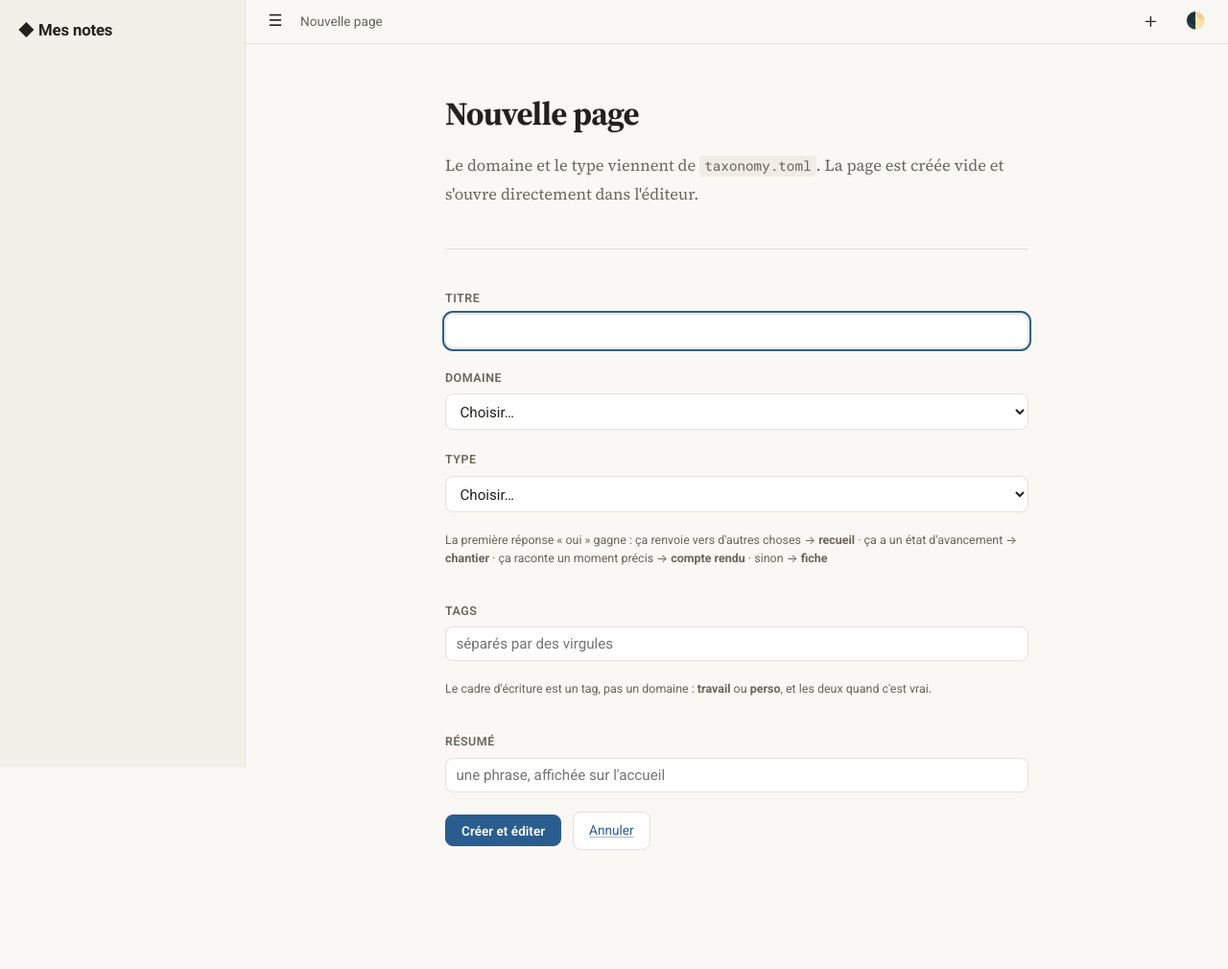
After one commit to walcark/avallon, a Django app: page /nouvelle/ in a window 1280 px wide. The commit adds this page. Shown: the whole page at 96% size. Run offline with Django 5.2, Linux system fonts and the light colour scheme; some libraries are stand-ins or nearby versions.

Commit message:
feat: create a page from the browser
The + button in the topbar (or Ctrl+N, or the command palette) opens a form
for the title, domain, type, tags and summary. The page is created empty,
committed, and the browser lands straight in its editor, since writing in it
is always the next thing wanted.

Domain and type are offered from taxonomy.toml only, so the web cannot create
what `pixi run check-taxo` would then flag as out of vocabulary. The rules for
choosing them are printed under the fields they apply to rather than left in
the documentation: that is the moment they are needed, and nobody opens
taxonomy.toml then.

The slug and the frontmatter are imported from scripts/new_page.py instead of
being written a second time. Two implementations would drift, and the visible
symptom would be `pixi run new` and the browser disagreeing on the URL for the
same title.

The button lives in base.html rather than beside the editor in index.html:
creating a page is just as useful from the home page or from a search.

```diff
--- a/src/pages/content.py
+++ b/src/pages/content.py
@@ -11,6 +11,7 @@ without any src rewriting.
 
 from __future__ import annotations
 
+import datetime
 import html
 import os
 import re
@@ -119,34 +120,49 @@ class SearchHit:
 # Directory names double as URL segments, so they stay lowercase and
 # unaccented. `[labels]` in taxonomy.toml maps them to what a reader sees
 # ("sante" -> "santé", "cr" -> "compte rendu"), leaving the paths untouched.
-_labels_cache: tuple[float, dict[str, str]] | None = None
+_taxonomy_cache: tuple[float, dict[str, Any]] | None = None
 
 
-def labels() -> dict[str, str]:
-    """Display names declared in taxonomy.toml, keyed by directory name.
+def taxonomy() -> dict[str, Any]:
+    """Parsed taxonomy.toml, cached against its mtime.
 
-    Cached against the file's mtime: it is read on nearly every request, and
-    it changes about twice a year.
+    It is read on nearly every request and changes about twice a year, so the
+    cache matters; keying it on the mtime means an edit still takes effect
+    without restarting the server.
     """
-    global _labels_cache
+    global _taxonomy_cache
     path = CONTENT_DIR / "taxonomy.toml"
     try:
         mtime = path.stat().st_mtime
     except OSError:
         return {}
-    if _labels_cache is None or _labels_cache[0] != mtime:
+    if _taxonomy_cache is None or _taxonomy_cache[0] != mtime:
         try:
             data = tomllib.loads(path.read_text(encoding="utf-8"))
         except (OSError, tomllib.TOMLDecodeError):
             data = {}
-        raw = data.get("labels")
-        table = (
-            {str(k): str(v) for k, v in raw.items()}
-            if isinstance(raw, dict)
-            else {}
-        )
-        _labels_cache = (mtime, table)
-    return _labels_cache[1]
+        _taxonomy_cache = (mtime, data)
+    return _taxonomy_cache[1]
+
+
+def labels() -> dict[str, str]:
+    """Display names declared in taxonomy.toml, keyed by directory name."""
+    raw = taxonomy().get("labels")
+    return {str(k): str(v) for k, v in raw.items()} if isinstance(raw, dict) else {}
+
+
+def vocabulary() -> dict[str, list[str]]:
+    """The declared domains and types, each paired with its display name.
+
+    The creation form offers exactly this and nothing else, which is the same
+    rule `pixi run new` enforces: a page cannot be born under an undeclared
+    domain or type.
+    """
+    data = taxonomy()
+    return {
+        key: sorted(str(v) for v in data.get(key, []) or [])
+        for key in ("domains", "types")
+    }
 
 
 def label_for(name: str) -> str:
@@ -203,6 +219,76 @@ class StaleEdit(Exception):
     can hold the same page at once, and the last writer would otherwise win in
     silence.
     """
+
+
+class InvalidPage(ValueError):
+    """The submitted creation form cannot produce a page."""
+
+
+def create_page(
+    domain: str, type_: str, title: str, tags: list[str], summary: str = ""
+) -> Page:
+    """Scaffold ``<domain>/<type>/<slug>/index.md`` and return the new Page.
+
+    The slug and the frontmatter come from ``scripts/new_page.py`` rather than
+    from a second implementation here: the browser and ``pixi run new`` must
+    produce the same URL for the same title, and two copies of the rules would
+    drift apart.
+
+    Parameters
+    ----------
+    domain, type_ : str
+        Must both be declared in taxonomy.toml.
+    title : str
+        Free text; the slug is derived from it.
+    tags : list of str
+        Free text, no vocabulary.
+    summary : str, optional
+        One-line summary shown on the home page.
+
+    Returns
+    -------
+    Page
+        The page just created.
+
+    Raises
+    ------
+    InvalidPage
+        Undeclared domain or type, or an empty title.
+    """
+    # scripts/ is on sys.path (see config.settings).
+    from new_page import scalar, slugify
+
+    vocab = vocabulary()
+    if domain not in vocab["domains"]:
+        raise InvalidPage(f"Domaine non déclaré : {domain}")
+    if type_ not in vocab["types"]:
+        raise InvalidPage(f"Type non déclaré : {type_}")
+    if not title.strip():
+        raise InvalidPage("Le titre est obligatoire.")
+
+    base = CONTENT_DIR / domain / type_
+    slug = slugify(title)
+    target = base / slug
+    suffix = 2
+    while target.exists():
+        target = base / f"{slug}-{suffix}"
+        suffix += 1
+
+    today = datetime.date.today().isoformat()
+    lines = [
+        f"title: {scalar(title.strip())}",
+        f"date: {today}",
+        f"updated: {today}",
+        "tags: [" + ", ".join(scalar(t) for t in tags) + "]",
+    ]
+    if summary.strip():
+        lines.append(f"summary: {scalar(summary.strip())}")
+    body = "---\n" + "\n".join(lines) + "\n---\n\n"
+
+    target.mkdir(parents=True)
+    (target / "index.md").write_text(body, encoding="utf-8")
+    return _page_from(target / "index.md")
 
 
 def page_mtime(index_md: Path) -> float:
--- a/src/pages/static/pages/css/style.css
+++ b/src/pages/static/pages/css/style.css
@@ -830,3 +830,62 @@ mjx-container[display="true"] { margin: 1.4em 0; }
 }
 .editor-status[data-kind="ok"]    { color: var(--accent); }
 .editor-status[data-kind="error"] { color: light-dark(#a3341f, #e79080); }
+
+/* --------------------------------------------------------------------------
+   Creation form
+   -------------------------------------------------------------------------- */
+
+#newPage svg { width: 1.05rem; height: 1.05rem; display: block; }
+
+.form { display: flex; flex-direction: column; gap: 1.25rem; margin-top: 1.5rem; }
+.form-row { display: flex; flex-direction: column; gap: 0.35rem; }
+.form-row label {
+    font-family: var(--font-ui);
+    font-size: 0.78rem;
+    font-weight: 600;
+    letter-spacing: 0.04em;
+    text-transform: uppercase;
+    color: var(--muted);
+}
+.form-row input,
+.form-row select {
+    font-family: var(--font-ui);
+    font-size: 0.95rem;
+    padding: 0.5rem 0.65rem;
+    border: 1px solid var(--border);
+    border-radius: 8px;
+    background: var(--surface);
+    color: var(--ink);
+}
+.form-row input:focus-visible,
+.form-row select:focus-visible {
+    outline: 2px solid var(--accent);
+    outline-offset: 1px;
+}
+/* The decision rules sit under the field they apply to, because that is where
+   the choice is made; in taxonomy.toml nobody reads them at that moment. */
+.form-hint {
+    margin: 0;
+    font-family: var(--font-ui);
+    font-size: 0.78rem;
+    line-height: 1.5;
+    color: var(--muted);
+}
+.form-actions { display: flex; align-items: center; gap: 0.75rem; }
+.btn-primary {
+    background: var(--accent);
+    border-color: var(--accent);
+    color: light-dark(#fff, #17212b);
+    font-weight: 600;
+}
+.btn-primary:hover { filter: brightness(1.08); background: var(--accent); }
+.form-error {
+    margin: 0;
+    padding: 0.6rem 0.8rem;
+    border-radius: 8px;
+    border: 1px solid light-dark(#e4b4a8, #7a4034);
+    background: light-dark(#fbeeea, #2c1c18);
+    color: light-dark(#a3341f, #e79080);
+    font-family: var(--font-ui);
+    font-size: 0.88rem;
+}
--- a/src/pages/templates/base.html
+++ b/src/pages/templates/base.html
@@ -56,6 +56,15 @@
             <button type="button" class="icon-btn" id="navToggle" aria-label="Afficher ou masquer le menu">☰</button>
             <span class="topbar-title">{% block topbar %}{% endblock %}</span>
             {% block topbar_actions %}{% endblock %}
+            <!-- In base.html, not next to the editor in index.html: creating a
+                 page is just as useful from the home page or a search. -->
+            <a class="icon-btn" href="/nouvelle/" id="newPage"
+               aria-label="Créer une nouvelle page" title="Nouvelle page (Ctrl+N)">
+                <svg viewBox="0 0 24 24" fill="none" stroke="currentColor" stroke-width="2"
+                     stroke-linecap="round" aria-hidden="true">
+                    <path d="M12 5v14M5 12h14"/>
+                </svg>
+            </a>
             <button type="button" class="icon-btn" id="themeToggle" aria-label="Basculer le thème clair/sombre">🌓</button>
         </header>
 
@@ -134,6 +143,7 @@
           return { title: a.textContent.trim(), url: a.getAttribute('href') };
         });
         var ACTIONS = [
+          { title: 'Nouvelle page', url: '/nouvelle/' },
           { title: 'Basculer le thème clair/sombre', run: toggleTheme },
           { title: 'Basculer la largeur de lecture', run: toggleWidth },
           { title: 'Afficher ou masquer le menu', run: function () {
@@ -245,7 +255,10 @@
           }
         });
         document.addEventListener('keydown', function (e) {
-          if ((e.ctrlKey || e.metaKey) && e.key.toLowerCase() === 'k') {
+          if ((e.ctrlKey || e.metaKey) && e.key.toLowerCase() === 'n') {
+            e.preventDefault();
+            window.location.href = '/nouvelle/';
+          } else if ((e.ctrlKey || e.metaKey) && e.key.toLowerCase() === 'k') {
             e.preventDefault();
             palette.hidden ? open() : close();
           } else if (e.key === 'Escape' && !palette.hidden) {
--- /dev/null
+++ b/src/pages/templates/new.html
@@ -0,0 +1,80 @@
+{% extends "base.html" %}
+{% load taxonomy %}
+
+{% block title %}Nouvelle page{% endblock %}
+{% block topbar %}Nouvelle page{% endblock %}
+
+{% block content %}
+<main class="prose">
+    <header class="page-head">
+        <h1>Nouvelle page</h1>
+        <p class="page-summary">
+            Le domaine et le type viennent de <code>taxonomy.toml</code>. La page
+            est créée vide et s'ouvre directement dans l'éditeur.
+        </p>
+    </header>
+
+    {% if error %}<p class="form-error" role="alert">{{ error }}</p>{% endif %}
+
+    <form class="form" method="post" action="/nouvelle/">
+        {% csrf_token %}
+
+        <div class="form-row">
+            <label for="f-title">Titre</label>
+            <input type="text" id="f-title" name="title" value="{{ form.title }}"
+                   required autofocus autocomplete="off">
+        </div>
+
+        <div class="form-row">
+            <label for="f-domain">Domaine</label>
+            <select id="f-domain" name="domain" required>
+                <option value="" disabled {% if not form.domain %}selected{% endif %}>Choisir…</option>
+                {% for d in domains %}
+                <option value="{{ d }}" {% if form.domain == d %}selected{% endif %}>{{ d|label }}</option>
+                {% endfor %}
+            </select>
+        </div>
+
+        <div class="form-row">
+            <label for="f-type">Type</label>
+            <select id="f-type" name="type" required>
+                <option value="" disabled {% if not form.type %}selected{% endif %}>Choisir…</option>
+                {% for t in types %}
+                <option value="{{ t }}" {% if form.type == t %}selected{% endif %}>{{ t|label }}</option>
+                {% endfor %}
+            </select>
+            <!-- The rule for picking a type, where the choice is actually made.
+                 It lives in taxonomy.toml too, but nobody opens that file at
+                 the moment they need it. -->
+            <p class="form-hint">
+                La première réponse « oui » gagne :
+                ça renvoie vers d'autres choses → <b>recueil</b> ·
+                ça a un état d'avancement → <b>chantier</b> ·
+                ça raconte un moment précis → <b>compte rendu</b> ·
+                sinon → <b>fiche</b>
+            </p>
+        </div>
+
+        <div class="form-row">
+            <label for="f-tags">Tags</label>
+            <input type="text" id="f-tags" name="tags" value="{{ form.tags }}"
+                   autocomplete="off" placeholder="séparés par des virgules">
+            <p class="form-hint">
+                Le cadre d'écriture est un tag, pas un domaine : <b>travail</b> ou
+                <b>perso</b>, et les deux quand c'est vrai.
+            </p>
+        </div>
+
+        <div class="form-row">
+            <label for="f-summary">Résumé</label>
+            <input type="text" id="f-summary" name="summary" value="{{ form.summary }}"
+                   autocomplete="off" placeholder="une phrase, affichée sur l'accueil">
+        </div>
+
+        <div class="form-actions">
+            <button type="submit" class="btn btn-primary">Créer et éditer</button>
+            <a class="btn" href="/">Annuler</a>
+        </div>
+    </form>
+</main>
+{% endblock %}
--- a/src/pages/urls.py
+++ b/src/pages/urls.py
@@ -6,6 +6,7 @@ urlpatterns = [
     path("", views.home, name="home"),
     path("search/", views.search, name="search"),
     path("stream/", views.markdown_stream, name="stream"),
+    path("nouvelle/", views.new_page, name="new"),
     path("source/", views.page_source, name="source"),
     path("save/", views.save_page, name="save"),
     # Catch-all (kept last): resolves a hierarchical URL to a page or a
--- a/src/pages/views.py
+++ b/src/pages/views.py
@@ -1,5 +1,6 @@
 import asyncio
 import json
+import re
 
 import sync
 from django.conf import settings
@@ -7,6 +8,7 @@ from django.http import (
     FileResponse,
     Http404,
     HttpResponsePermanentRedirect,
+    HttpResponseRedirect,
     JsonResponse,
     StreamingHttpResponse,
 )
@@ -121,7 +123,7 @@ def _editable_page(relpath: str):
     return index_md
 
 
-def _commit_page(relpath: str) -> bool:
+def _commit_page(relpath: str, action: str = "edit") -> bool:
     """Commit the saved page, then push in the background. Returns whether a
     commit was made.
 
@@ -134,11 +136,52 @@ def _commit_page(relpath: str) -> bool:
     if not sync.is_repo_root(content_dir):
         return False  # not its own repo (dev fallback): saving stays unversioned
     committed, _ = sync.commit_scoped(
-        content_dir, f"edit {relpath}", window=sync.sync_window()
+        content_dir, f"{action} {relpath}", window=sync.sync_window()
     )
     if committed:
         sync.spawn_flush(content_dir)
     return committed
+
+
+def new_page(request):
+    """Create a page from the browser: the form on GET, the page on POST.
+
+    Domain and type are offered from taxonomy.toml only, so the web cannot
+    create what `pixi run check-taxo` would then flag as out of vocabulary.
+    """
+    if not may_edit(request):
+        raise Http404("Édition indisponible")
+
+    vocab = content.vocabulary()
+    form = {"domain": "", "type": "", "title": "", "tags": "", "summary": ""}
+    error = ""
+
+    if request.method == "POST":
+        form = {k: request.POST.get(k, "").strip() for k in form}
+        tags = [t for t in re.split(r"[,\n]+", form["tags"]) if t.strip()]
+        try:
+            page = content.create_page(
+                form["domain"], form["type"], form["title"],
+                [t.strip() for t in tags], form["summary"],
+            )
+        except content.InvalidPage as exc:
+            error = str(exc)
+        else:
+            _commit_page(page.relpath, action="new")
+            # Straight into the editor: a page created from the browser is
+            # empty, so the next thing wanted is always to write in it.
+            return HttpResponseRedirect(page.url + "#edit")
+
+    return render(
+        request,
+        "new.html",
+        {
+            "domains": vocab["domains"],
+            "types": vocab["types"],
+            "form": form,
+            "error": error,
+        },
+    )
 
 
 def page_source(request):
```
Also changed, not shown: README.md.
